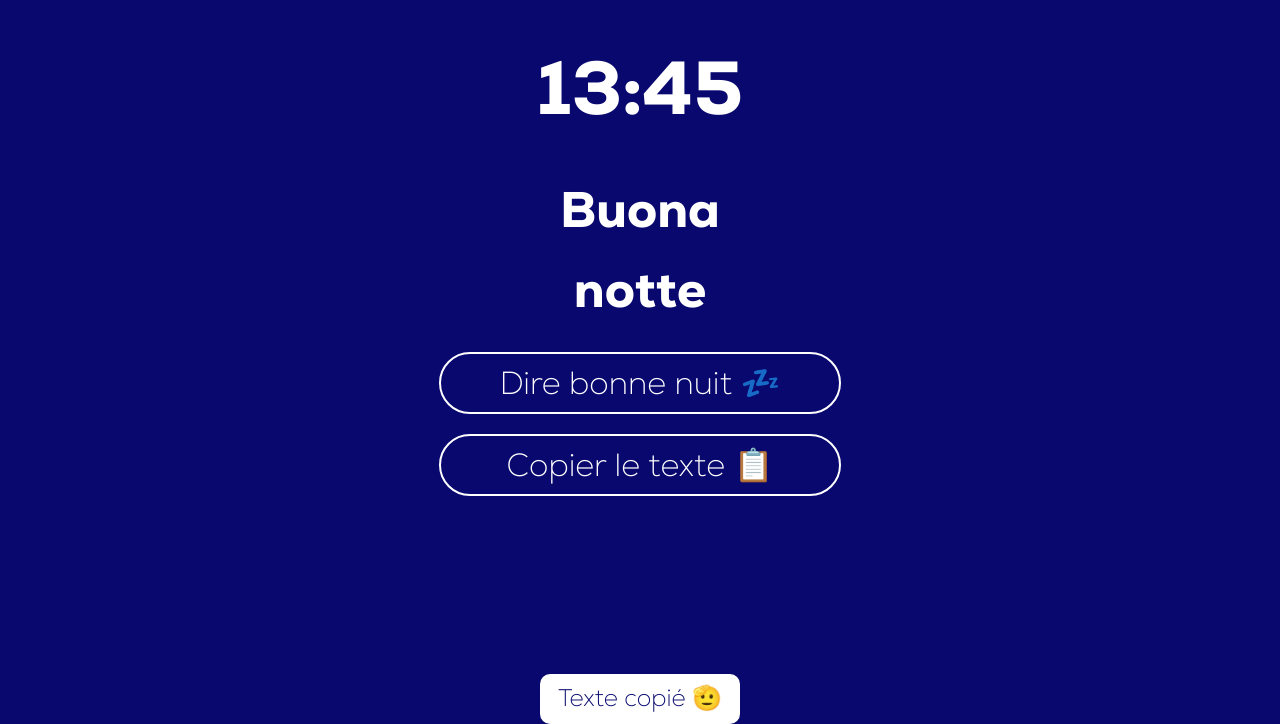
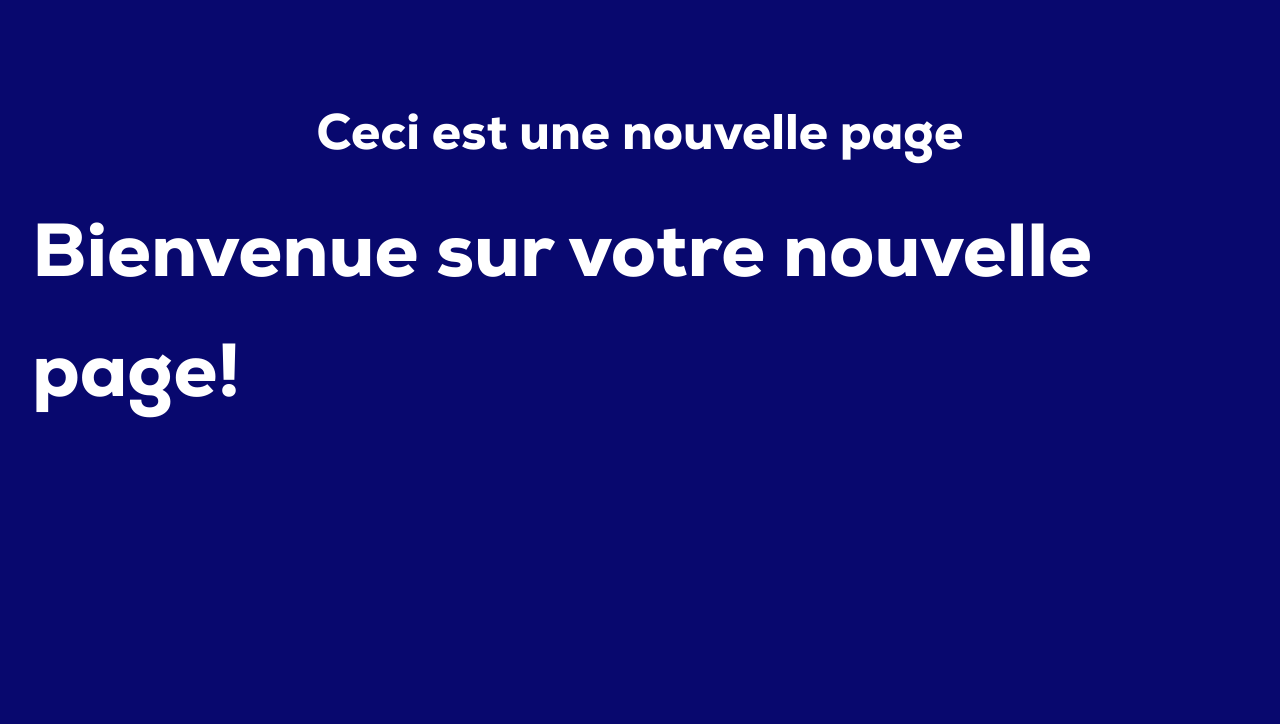
Before and after one commit to RomainLENTZ/buona_notte, a Vue app: page /taxe in a window 1280 px wide. Shown: the part 126-850 px from the top of the page. After the commit the page ends 800 px from the top, so only its background shows below. Built offline with nearby package versions, Linux system fonts and the light colour scheme.

Commit message:
add router

```diff
--- a/package.json
+++ b/package.json
@@ -9,7 +9,8 @@
     "preview": "vite preview"
   },
   "dependencies": {
-    "vue": "^3.4.29"
+    "vue": "^3.4.29",
+    "vue-router": "^4.4.3"
   },
   "devDependencies": {
     "@vitejs/plugin-vue": "^5.0.5",
--- a/src/App.vue
+++ b/src/App.vue
@@ -3,5 +3,5 @@ import Main from './components/Main.vue'
 </script>
 
 <template>
-  <Main></Main>
+  <router-view></router-view>
 </template>
--- /dev/null
+++ b/src/components/Taxe.vue
@@ -0,0 +1,15 @@
+<template>
+    <div>
+        <h1>Ceci est une nouvelle page</h1>
+        <p>Bienvenue sur votre nouvelle page!</p>
+    </div>
+</template>
+
+<script>
+    export default {
+        name: 'Taxe'
+    }
+</script>
+
+<style scoped>
+</style>
--- a/src/main.js
+++ b/src/main.js
@@ -3,4 +3,8 @@ import './assets/main.css'
 import { createApp } from 'vue'
 import App from './App.vue'
 
-createApp(App).mount('#app')
+import router from './router'
+
+createApp(App)
+    .use(router)
+    .mount('#app')
--- /dev/null
+++ b/src/router/index.js
@@ -0,0 +1,24 @@
+import { createRouter, createWebHistory } from 'vue-router'
+import Main from '../components/Main.vue'
+import Taxe from '../components/Taxe.vue'
+
+const routes = [
+    {
+        path: '/',
+        name: 'Main',
+        component: Main
+    },
+    {
+        path: '/taxe',
+        name: 'Taxe',
+        component: Taxe
+    }
+]
+
+const router = createRouter({
+    history: createWebHistory(),
+    routes
+})
+
+
+export default router;
```
Also changed, not shown: 1 other file (tests, documents, lock files or other folders).
